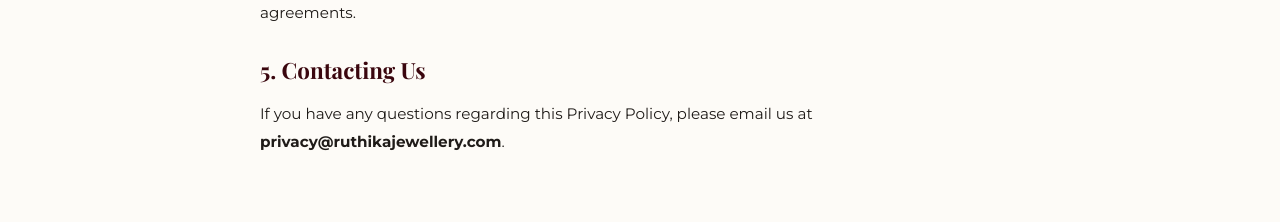
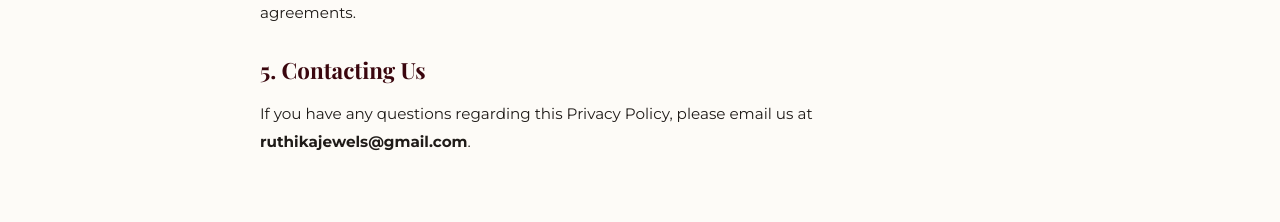
Before and after one commit to ruthikajewels-commits/ruthika-jewels, a React (Vite) app: page /privacy in a window 1280 px wide. Shown: the part 1078-1300 px from the top of the page. Built offline with nearby package versions, Linux system fonts and the light colour scheme; no server answers; the database is empty; a web font is replaced by a local one.

Commit message:
fix: update all email addresses on website to ruthikajewels@gmail.com

```diff
--- a/src/pages/PrivacyPolicy.jsx
+++ b/src/pages/PrivacyPolicy.jsx
@@ -66,7 +66,7 @@
               5. Contacting Us
             </h2>
             <p>
-              If you have any questions regarding this Privacy Policy, please email us at <strong>privacy@ruthikajewellery.com</strong>.
+              If you have any questions regarding this Privacy Policy, please email us at <strong>ruthikajewels@gmail.com</strong>.
             </p>
           </section>
 
```
